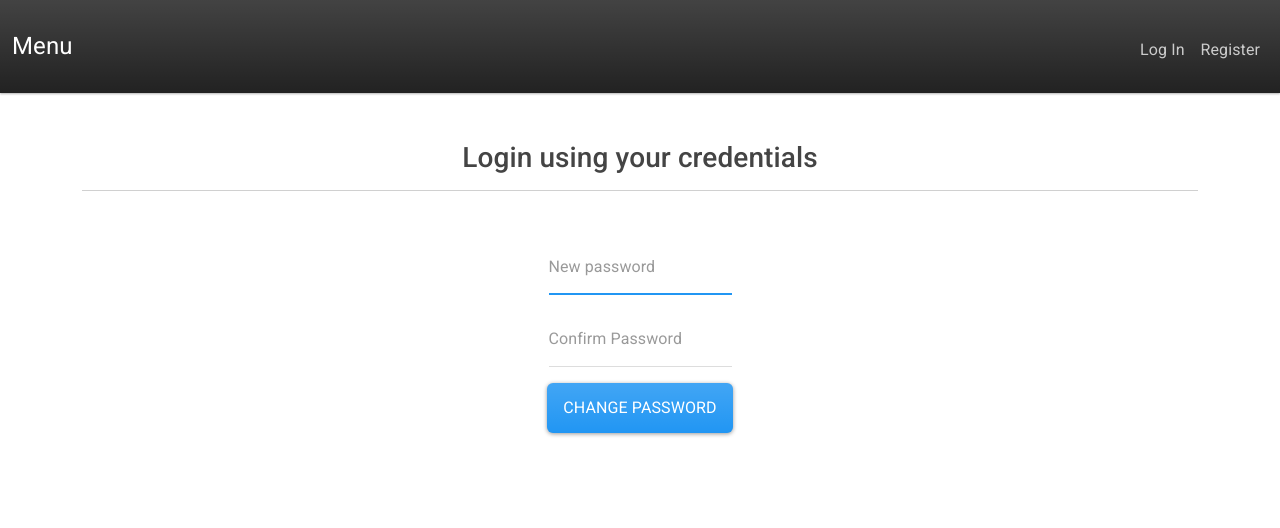
After one commit to Charles181/household-management-app, a Flask app: page /change_password in a window 1280 px wide. The commit adds this page. Shown: the top 528 px of the page. Run offline with Flask 3, Linux system fonts and the light colour scheme; data comes from the database, SQL or seed files in the repository; some libraries are stand-ins or nearby versions.

Commit message:
Added change password page and route

```diff
--- a/app.py
+++ b/app.py
@@ -22,7 +22,7 @@ def create_tables():
     app.before_request_funcs[None].remove(create_tables)
     db.create_all()
 
-@app.before_first_request
+@app.before_request
 def create_admin():
     admin_user = Users.query.filter_by(user_type='admin').first()
     if not admin_user:
@@ -71,6 +71,22 @@ def register():
 
     else:
         return render_template("register.html")
+
+@app.route("/change_password", methods=["GET", "POST"])
+def change_password():
+    if request.method == 'POST':
+        new_password = request.form.get("new_password")
+        confirmation = request.form.get("confirmation")
+        if new_password != confirmation:
+            flash("New password and confirmation do not match!")
+            return redirect("change_password")
+        hashed_password = generate_password_hash(new_password, method='pbkdf2:sha256')
+        user = Users.query.filter_by(id=session["user_id"]).first()
+        user.password_hash = hashed_password
+        db.session.commit()
+        flash("Password changed successfully!")
+        return redirect("/")
+    return render_template("change_password.html")
 
 @app.route("/login", methods=["GET", "POST"]) # This function code was taken from cs50x problem set 9 - Finance
 def login():
--- /dev/null
+++ b/templates/change_password.html
@@ -0,0 +1,22 @@
+{% extends "layout.html" %}
+
+{% block title %}
+    Login
+{% endblock %}
+
+{% block main %}
+    <h3>Login using your credentials</h3>
+    <hr>
+    <div class="container my-5">
+        <form action="/change_password" method="post">
+            <div class="mb-3">
+                <input autocomplete="off" autofocus class="form-control mx-auto w-auto" name="new_password" placeholder="New password" type="password">
+            </div>
+            <div class="mb-3">
+                <input class="form-control mx-auto w-auto" name="confirmation" placeholder="Confirm Password" type="password">
+            </div>
+            <button class="btn btn-primary" type="submit">Change password</button>
+            </div>
+        </form>
+    </div>
+{% endblock %}
--- a/templates/layout.html
+++ b/templates/layout.html
@@ -31,6 +31,7 @@
               <li class="nav-item"><a class="nav-link" href="/admin">Admin dashboard</a></li>
               {% endif %}
               <li class="nav-item"><a class="nav-link" href="/logout">Log Out</a></li>
+              <li class="nav-item"><a class="nav-link" href="/change_password">Change password</a></li>
             </ul>
             {% else %}
             <ul class="navbar-nav ms-auto mt-2">
```
